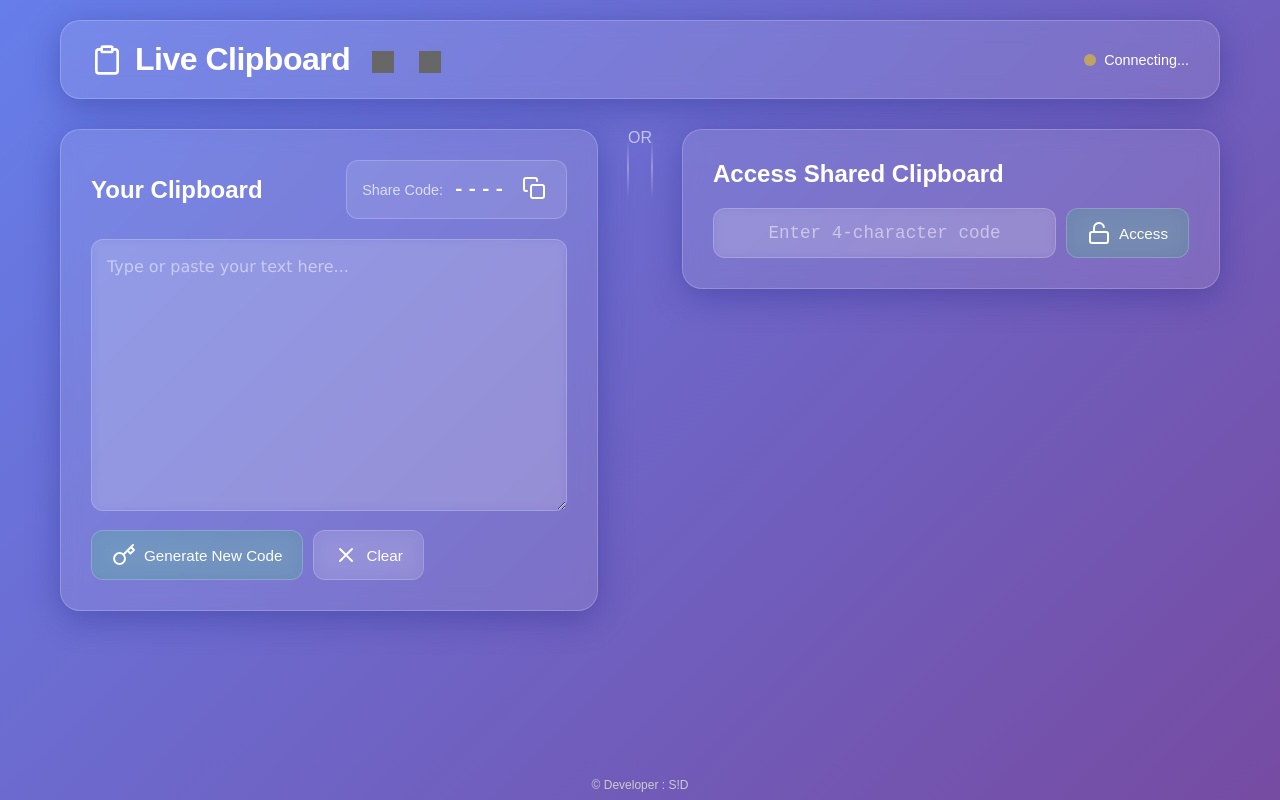
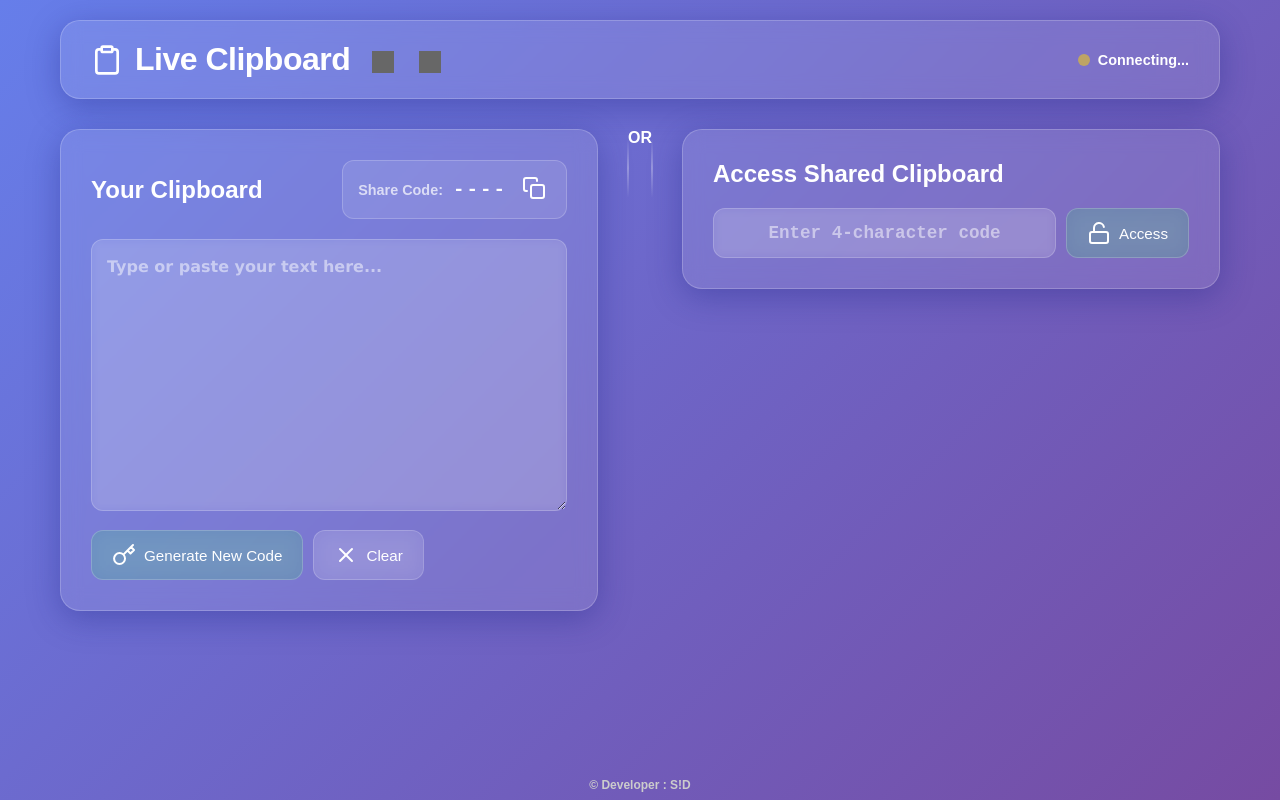
Before and after one commit to siddh8a/ClipShare, a plain HTML site: page index.html in a window 1280 px wide. Drawn offline with nearby package versions, Linux system fonts and the light colour scheme; no server answers; grey boxes are pictures that could not be loaded.

Commit message:
Update styles.css

```diff
--- a/styles.css
+++ b/styles.css
@@ -1,8 +1,10 @@
 * {
     margin: 0;
     padding: 0;
+    box-sizing: border-box;
     font-family: "Poppins", sans-serif;
-    box-sizing: border-box;
+    color: white;
+    font-weight: 600;
 }
 
 body {
```
